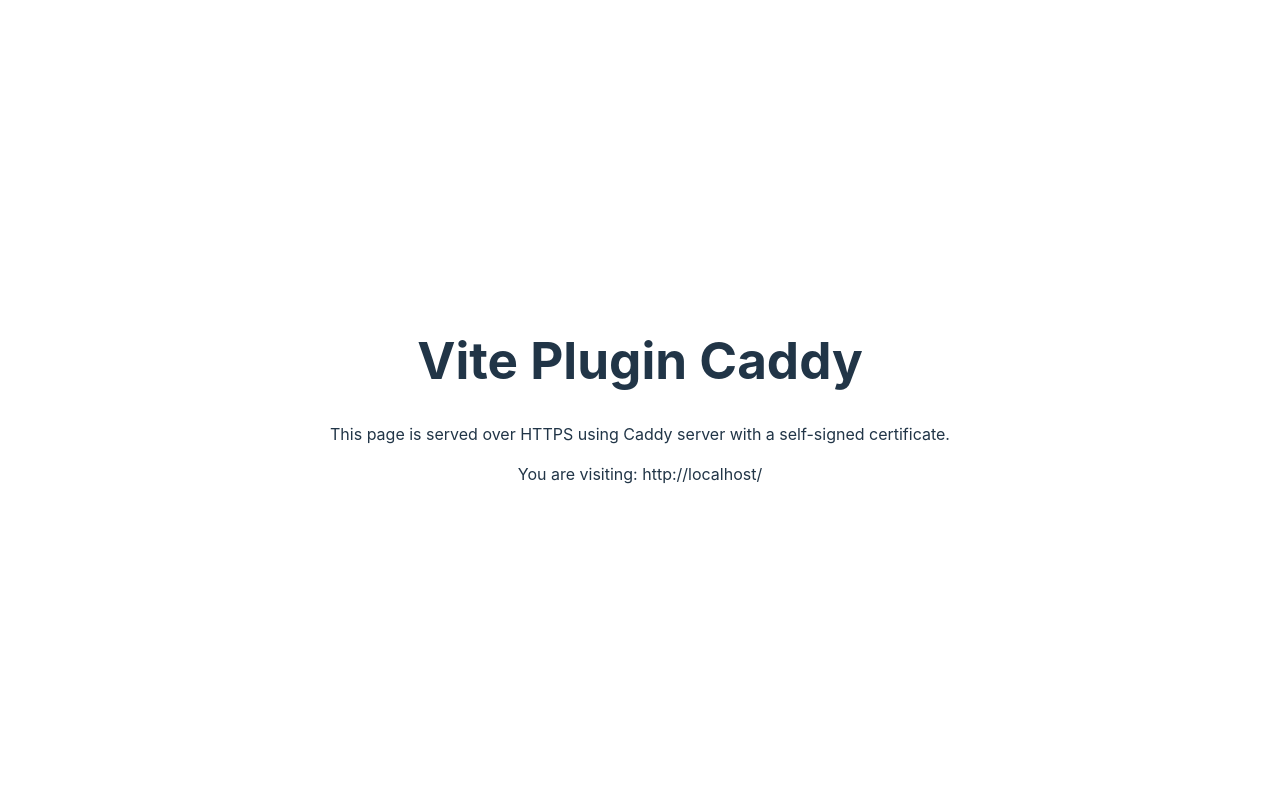
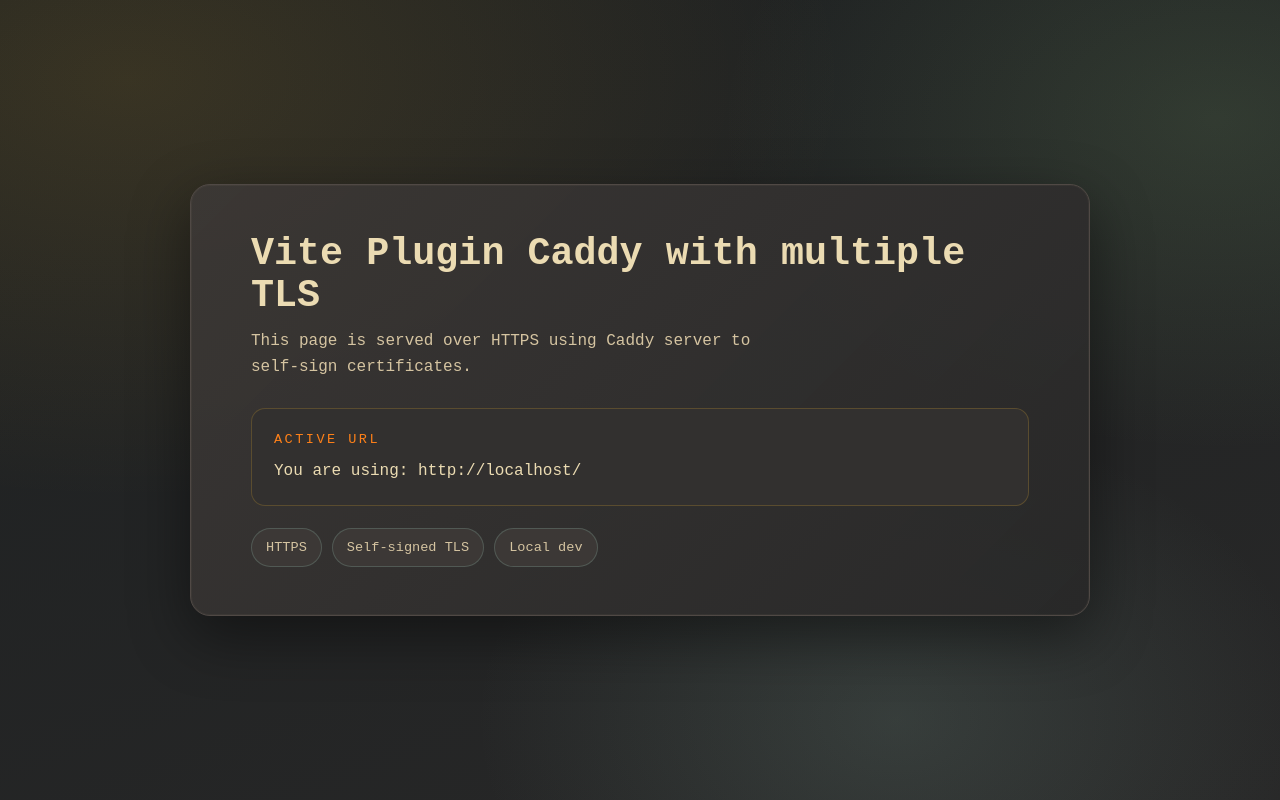
Before and after one commit to vampaz/vite-plugin-caddy-multiple-tls, a website built with Vite: page playground/index.html in a window 1280 px wide. Built offline with nearby package versions, Linux system fonts and the light colour scheme.

Commit message:
Update playground theme

```diff
--- a/playground/index.html
+++ b/playground/index.html
@@ -6,20 +6,30 @@
   <link rel="icon" type="image/svg+xml" href="/vite.svg" />
   <meta name="viewport" content="width=device-width, initial-scale=1.0" />
   <link rel="stylesheet" href="/style.css" />
-  <title>Caddy demo</title>
+  <title>Vite Plugin Caddy with multiple TLS</title>
   <script>
-    document.addEventListener("DOMContentLoaded", () => {
-      const locationElement = document.getElementById("location");
-      locationElement.textContent = `You are visiting: ${window.location.href}`;
+    document.addEventListener('DOMContentLoaded', () => {
+      const locationElement = document.getElementById('location');
+      locationElement.textContent = `You are using: ${window.location.href}`;
     });
   </script>
 </head>
 
 <body>
   <div id="app">
-    <h1>Vite Plugin Caddy</h1>
-    <p>This page is served over HTTPS using Caddy server with a self-signed certificate.</p>
-    <p id="location"></p>
+    <header class="hero">
+      <h1>Vite Plugin Caddy with multiple TLS</h1>
+      <p class="lead">This page is served over HTTPS using Caddy server to self-sign certificates.</p>
+    </header>
+    <section class="meta">
+      <span class="label">Active URL</span>
+      <p id="location" class="location"></p>
+    </section>
+    <div class="chips">
+      <span>HTTPS</span>
+      <span>Self-signed TLS</span>
+      <span>Local dev</span>
+    </div>
   </div>
 </body>
 
--- a/playground/style.css
+++ b/playground/style.css
@@ -1,94 +1,140 @@
 :root {
-  font-family: Inter, Avenir, Helvetica, Arial, sans-serif;
-  font-size: 16px;
-  line-height: 24px;
-  font-weight: 400;
+    font-family: 'Space Mono', 'JetBrains Mono', 'Fira Code', 'SFMono-Regular', ui-monospace, monospace;
+    font-size: 16px;
+    line-height: 1.6;
+    font-weight: 400;
+    color-scheme: dark;
 
-  color-scheme: light dark;
-  color: rgba(255, 255, 255, 0.87);
-  background-color: #242424;
+    --bg: #282828;
+    --bg-soft: #3c3836;
+    --bg-strong: #1d2021;
+    --surface: #32302f;
+    --surface-strong: #3c3836;
+    --border: #504945;
+    --text: #ebdbb2;
+    --text-muted: #d5c4a1;
+    --accent: #fabd2f;
+    --accent-2: #fe8019;
+    --accent-3: #83a598;
+    --accent-4: #8ec07c;
 
-  font-synthesis: none;
-  text-rendering: optimizeLegibility;
-  -webkit-font-smoothing: antialiased;
-  -moz-osx-font-smoothing: grayscale;
-  -webkit-text-size-adjust: 100%;
+    color: var(--text);
+    background-color: var(--bg);
+    font-synthesis: none;
+    text-rendering: optimizeLegibility;
+    -webkit-font-smoothing: antialiased;
+    -moz-osx-font-smoothing: grayscale;
+    -webkit-text-size-adjust: 100%;
+}
+
+* {
+    box-sizing: border-box;
+}
+
+body {
+    margin: 0;
+    min-height: 100vh;
+    display: flex;
+    align-items: center;
+    justify-content: center;
+    padding: 48px 20px;
+    background:
+        radial-gradient(1200px 700px at 10% 10%, rgba(250, 189, 47, 0.12), transparent 60%),
+        radial-gradient(900px 600px at 95% 15%, rgba(142, 192, 124, 0.15), transparent 55%),
+        radial-gradient(700px 500px at 70% 90%, rgba(131, 165, 152, 0.18), transparent 60%),
+        linear-gradient(160deg, var(--bg-strong), var(--bg));
+    color: var(--text);
 }
 
 a {
-  font-weight: 500;
-  color: #646cff;
-  text-decoration: inherit;
-}
-a:hover {
-  color: #535bf2;
+    color: var(--accent-3);
+    text-decoration: none;
 }
 
-body {
-  margin: 0;
-  display: flex;
-  place-items: center;
-  min-width: 320px;
-  min-height: 100vh;
+a:hover {
+    color: var(--accent);
+}
+
+#app {
+    width: min(900px, 92vw);
+    padding: 48px clamp(24px, 5vw, 60px);
+    border-radius: 20px;
+    background:
+        linear-gradient(135deg, rgba(60, 56, 54, 0.9), rgba(40, 40, 40, 0.95));
+    border: 1px solid var(--border);
+    box-shadow:
+        0 20px 60px rgba(0, 0, 0, 0.45),
+        inset 0 0 0 1px rgba(235, 219, 178, 0.04);
+}
+
+.hero {
+    display: grid;
+    gap: 12px;
+    margin-bottom: 28px;
 }
 
 h1 {
-  font-size: 3.2em;
-  line-height: 1.1;
+    font-size: clamp(2.3rem, 3vw, 3.2rem);
+    line-height: 1.1;
+    margin: 0;
 }
 
-#app {
-  max-width: 1280px;
-  margin: 0 auto;
-  padding: 2rem;
-  text-align: center;
+.lead {
+    margin: 0;
+    color: var(--text-muted);
+    max-width: 52ch;
 }
 
-.logo {
-  height: 6em;
-  padding: 1.5em;
-  will-change: filter;
-}
-.logo:hover {
-  filter: drop-shadow(0 0 2em #646cffaa);
+.meta {
+    margin-top: 18px;
+    padding: 20px 22px;
+    border-radius: 14px;
+    background: var(--surface);
+    border: 1px solid rgba(250, 189, 47, 0.2);
+    display: grid;
+    gap: 8px;
 }
 
-.card {
-  padding: 2em;
+.label {
+    font-size: 0.85rem;
+    text-transform: uppercase;
+    letter-spacing: 0.18em;
+    color: var(--accent-2);
 }
 
-.read-the-docs {
-  color: #888;
+.location {
+    margin: 0;
+    font-size: 1rem;
+    color: var(--text);
+    word-break: break-word;
 }
 
-button {
-  border-radius: 8px;
-  border: 1px solid transparent;
-  padding: 0.6em 1.2em;
-  font-size: 1em;
-  font-weight: 500;
-  font-family: inherit;
-  background-color: #1a1a1a;
-  cursor: pointer;
-  transition: border-color 0.25s;
-}
-button:hover {
-  border-color: #646cff;
-}
-button:focus,
-button:focus-visible {
-  outline: 4px auto -webkit-focus-ring-color;
+.chips {
+    display: flex;
+    flex-wrap: wrap;
+    gap: 10px;
+    margin-top: 22px;
 }
 
-@media (prefers-color-scheme: light) {
-  :root {
-    color: #213547;
-    background-color: #ffffff;
-  }
-  a:hover {
-    color: #747bff;
-  }
-  button {
-    background-color: #f9f9f9;
-  }
+.chips span {
+    padding: 8px 14px;
+    border-radius: 999px;
+    background: var(--surface-strong);
+    border: 1px solid rgba(131, 165, 152, 0.3);
+    color: var(--text-muted);
+    font-size: 0.85rem;
 }
+
+@media (max-width: 600px) {
+    body {
+        padding: 32px 16px;
+    }
+
+    #app {
+        padding: 32px 22px;
+    }
+
+    .chips {
+        gap: 8px;
+    }
+}
--- a/playground/vite.config.ts
+++ b/playground/vite.config.ts
@@ -9,9 +9,9 @@
   },
   plugins: [
     caddyTls(
-      // {
-      //   baseDomain: 'mine.fu',
-      // }
+      {
+        baseDomain: 'mine.localhost',
+      }
     ),
   ],
 });
```
